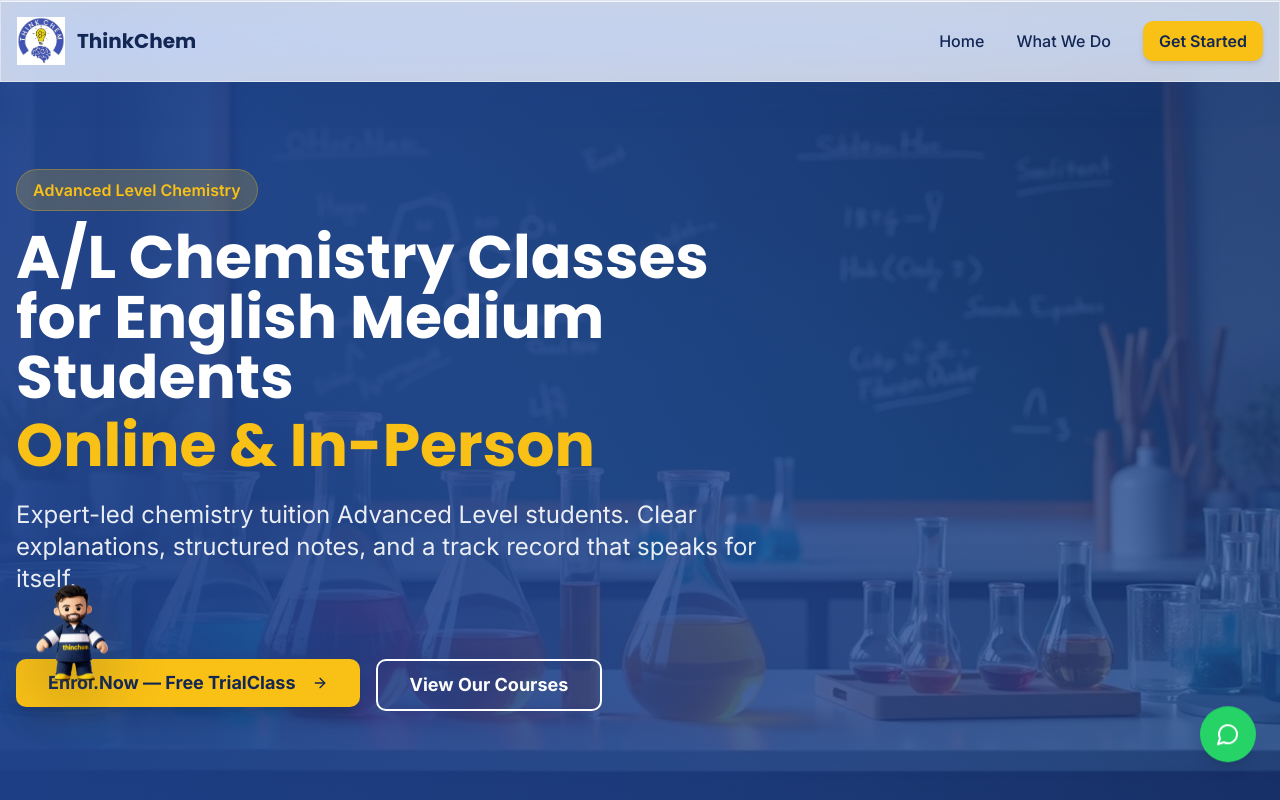
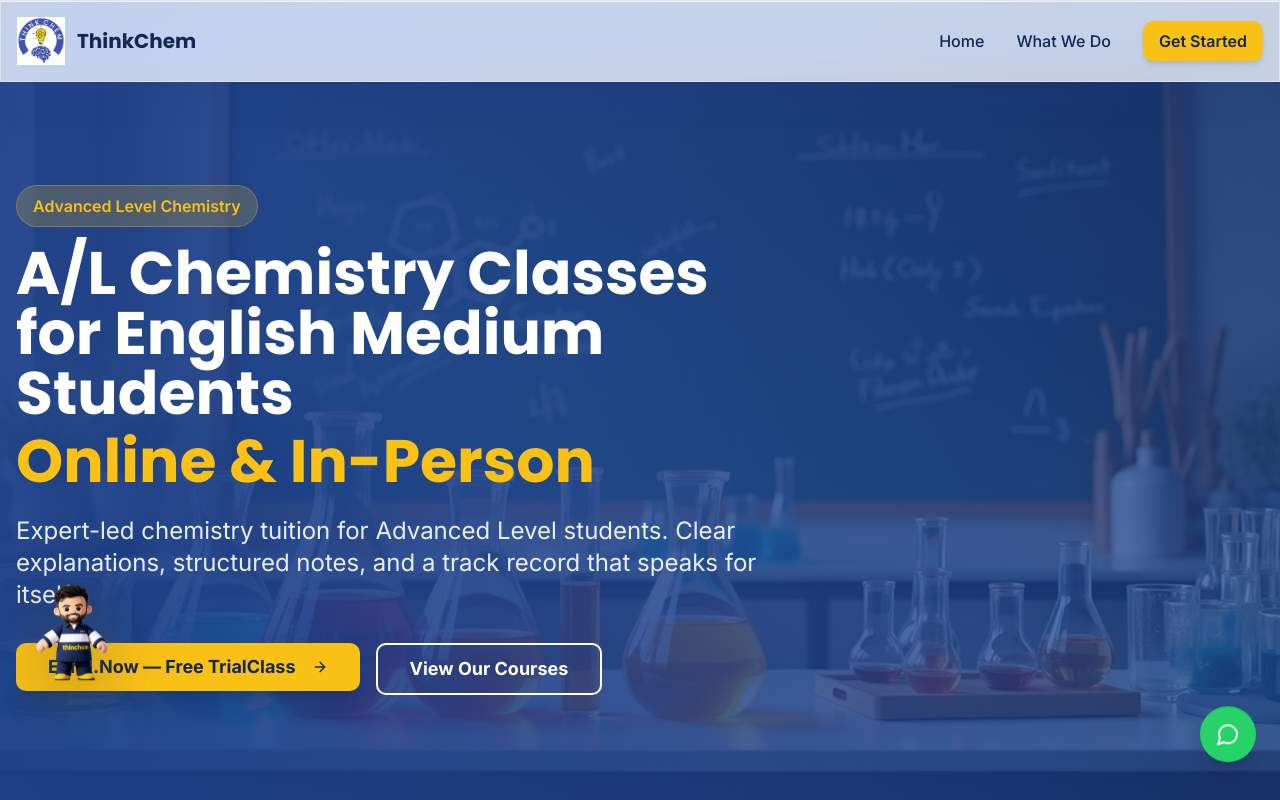
Before and after one commit to thinkchemlk-sys/chem-spark-lanka, a React (Vite) app: page / in a window 1280 px wide. Shown: the top 800 px of the page. Built offline with nearby package versions, Linux system fonts and the light colour scheme; the HTML template or start-up script is replaced by a standard one.

Commit message:
Changes
Co-authored-by: thinkchemlk-sys <241397455+thinkchemlk-sys@users.noreply.github.com>

```diff
--- a/src/components/Hero.tsx
+++ b/src/components/Hero.tsx
@@ -36,8 +36,8 @@ const Hero = () => {
           </h1>
 
           <p className="text-xl md:text-2xl text-white/90 mb-8 leading-relaxed whitespace-pre-line">
-            Expert-led chemistry tuition Advanced Level students. Clear explanations,
-            structured notes, and a track record that speaks for itself.{"\n\n"}
+            Expert-led chemistry tuition for Advanced Level students. Clear explanations,
+            structured notes, and a track record that speaks for itself.
           </p>
 
           <div className="flex flex-col sm:flex-row gap-4">
```
